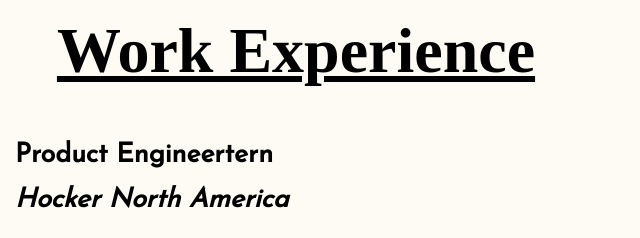
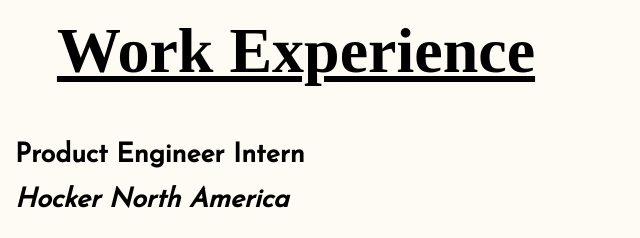
Before and after one commit to hunterwright1403/Hunter-Wright-Portfolio, a plain HTML site: page education_and_work.html in a window 1280 px wide. Shown: the part 1202-1440 px from the top of the page, 344-984 px from the left. Drawn offline with Linux system fonts and the light colour scheme; a web font is replaced by a local one.

Commit message:
Change 7

```diff
--- a/education_and_work.html
+++ b/education_and_work.html
@@ -51,7 +51,7 @@
             <div class="hockernorthamerica">
                 <div class="jobinfo">
                     <img class="picture" src="images/HockerAmerica.jpeg" alt="hocker logo">
-                    <p class="role">Product Engineertern</p>
+                    <p class="role">Product Engineer Intern</p>
                     <p class="company">Hocker North America</p>
                     <p class="dates">Jan - Apr 2026</p>
                     <p class="location">Stuart, FL</p>
```
